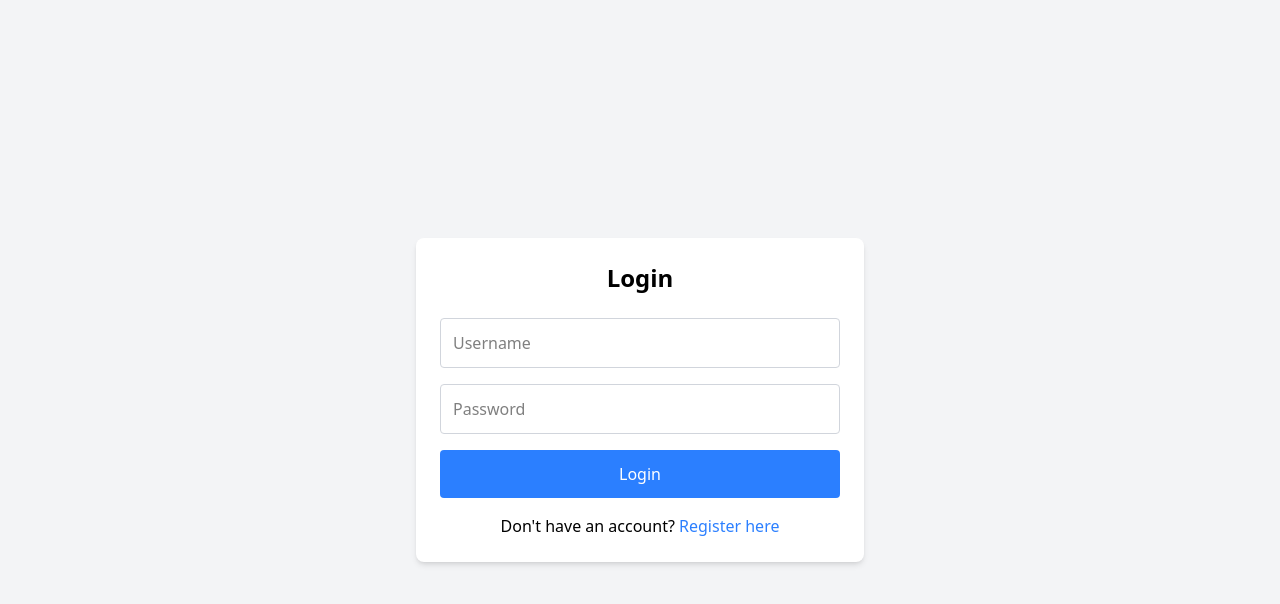
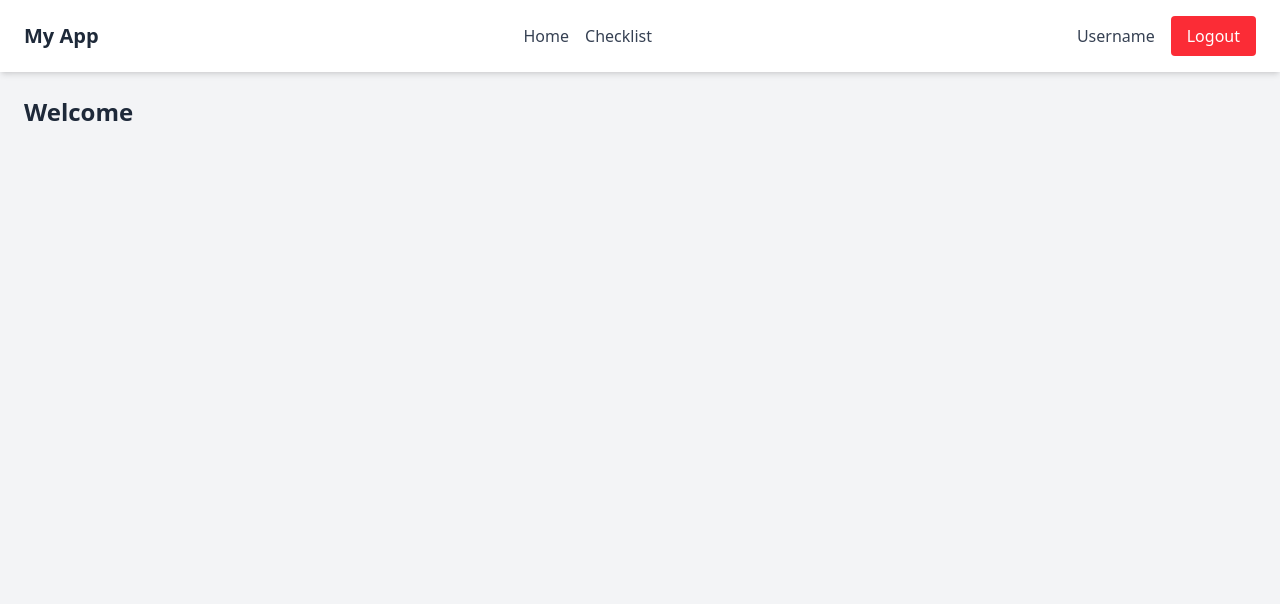
Before and after one commit to mikov144/cn_checklist, a React (Vite) app in the folder frontend/: page / in a window 1280 px wide. Before the commit this address led to /login. Shown: the top 604 px of the page. Built offline with nearby package versions, Linux system fonts and the light colour scheme; no server answers.

Commit message:
Added a header component

```diff
--- a/frontend/src/App.tsx
+++ b/frontend/src/App.tsx
@@ -6,6 +6,7 @@ import Register from "./pages/Register"
 import Home from "./pages/Home"
 import NotFound from "./pages/NotFound"
 import ProtectedRoute from "./components/ProtectedRoute"
+import Checklist from "./pages/Checklist"
 
 function Logout() {
   localStorage.clear()
@@ -21,17 +22,11 @@ function App() {
   return (
     <BrowserRouter>
       <Routes>
-        <Route
-          path="/"
-          element={
-            <ProtectedRoute>
-              <Home />
-            </ProtectedRoute>
-          }
-        />
+        <Route path="/" element={<Home />}/>
         <Route path="/login" element={<Login />} />
         <Route path="/logout" element={<Logout />} />
         <Route path="/register" element={<RegisterAndLogout />} />
+        <Route path="/checklist" element={<ProtectedRoute><Checklist /></ProtectedRoute>} />
         <Route path="*" element={<NotFound />}></Route>
       </Routes>
     </BrowserRouter>
--- /dev/null
+++ b/frontend/src/components/Header.tsx
@@ -0,0 +1,42 @@
+// src/components/Header.tsx
+
+import { Link, useNavigate } from "react-router-dom";
+
+function Header() {
+  const navigate = useNavigate();
+
+  const handleLogout = () => {
+    localStorage.clear();
+    navigate("/login");
+  };
+
+  return (
+    <header className="bg-white shadow-md py-4 px-6 flex items-center justify-between">
+      {/* Title on the left */}
+      <div className="text-xl font-bold text-gray-800">My App</div>
+
+      {/* Navigation panel in the middle */}
+      <nav className="flex space-x-4">
+        <Link to="/" className="text-gray-700 hover:text-blue-500">
+          Home
+        </Link>
+        <Link to="/checklist" className="text-gray-700 hover:text-blue-500">
+          Checklist
+        </Link>
+      </nav>
+
+      {/* User name and logout button on the right */}
+      <div className="flex items-center space-x-4">
+        <span className="text-gray-700">Username</span>
+        <button
+          onClick={handleLogout}
+          className="bg-red-500 text-white py-2 px-4 rounded hover:bg-red-700 focus:outline-none focus:ring-2 focus:ring-red-500"
+        >
+          Logout
+        </button>
+      </div>
+    </header>
+  );
+}
+
+export default Header;
--- /dev/null
+++ b/frontend/src/pages/Checklist.tsx
@@ -0,0 +1,92 @@
+// src/pages/Checklist.tsx
+
+import { useState, useEffect } from "react";
+import api from "../api";
+import Note, { NoteProps } from "../components/Note";
+import Header from "../components/Header";
+
+function Checklist() {
+  const [notes, setNotes] = useState<NoteProps[]>([]);
+  const [content, setContent] = useState("");
+  const [title, setTitle] = useState("");
+
+  useEffect(() => {
+    getNotes();
+  }, []);
+
+  const getNotes = () => {
+    api
+      .get("/api/notes/")
+      .then((res) => res.data)
+      .then((data) => {
+        setNotes(data);
+        console.log(data);
+      })
+      .catch((err) => alert(err));
+  };
+
+  const deleteNote = (id: number) => {
+    api
+      .delete(`/api/notes/delete/${id}/`)
+      .then((res) => {
+        if (res.status === 204) console.log("Note deleted!");
+        else alert("Failed to delete note.");
+        getNotes();
+      })
+      .catch((error) => alert(error));
+  };
+
+  const createNote = (e: React.SyntheticEvent) => {
+    e.preventDefault();
+    api
+      .post("/api/notes/", { content, title })
+      .then((res) => {
+        if (res.status === 201) console.log("Note created!");
+        else alert("Failed to make note.");
+        getNotes();
+      })
+      .catch((err) => alert(err));
+  };
+
+  return (
+    <div className="font-sans min-h-screen bg-gray-100">
+      <Header />
+      <div className="p-6">
+        <div className="notes-section mb-8">
+          <h2 className="text-gray-800 text-2xl">Notes</h2>
+          {notes.map((note) => (
+            <Note note={note} onDelete={deleteNote} key={note.id} />
+          ))}
+        </div>
+        <h2 className="text-gray-800 text-2xl mb-5">Create a Note</h2>
+        <form onSubmit={createNote} className="bg-white p-5 rounded-lg shadow max-w-md mx-auto">
+          <label htmlFor="title" className="font-bold mt-2">Title:</label>
+          <br />
+          <input
+            type="text"
+            id="title"
+            name="title"
+            required
+            onChange={(e) => setTitle(e.target.value)}
+            value={title}
+            className="w-full p-2 my-2 border border-gray-300 rounded"
+          />
+          <label htmlFor="content" className="font-bold mt-2">Content:</label>
+          <br />
+          <textarea
+            id="content"
+            name="content"
+            required
+            value={content}
+            onChange={(e) => setContent(e.target.value)}
+            className="w-full p-2 my-2 border border-gray-300 rounded"
+          ></textarea>
+          <br />
+          <input type="submit" value="Submit" className="bg-blue-500 text-white p-2 rounded cursor-pointer hover:bg-blue-700" />
+        </form>
+      </div>
+    </div>
+  );
+}
+
+export default Checklist;
--- a/frontend/src/pages/Home.tsx
+++ b/frontend/src/pages/Home.tsx
@@ -1,99 +1,14 @@
 // src/pages/Home.tsx
 
-import { useState, useEffect } from "react";
-import { useNavigate } from "react-router-dom";
-import api from "../api";
-import Note, { NoteProps } from "../components/Note";
+import Header from "../components/Header";
 
 function Home() {
-  const [notes, setNotes] = useState<NoteProps[]>([]);
-  const [content, setContent] = useState("");
-  const [title, setTitle] = useState("");
-  const navigate = useNavigate();
-
-  useEffect(() => {
-    getNotes();
-  }, []);
-
-  const getNotes = () => {
-    api
-      .get("/api/notes/")
-      .then((res) => res.data)
-      .then((data) => {
-        setNotes(data);
-        console.log(data);
-      })
-      .catch((err) => alert(err));
-  };
-
-  const deleteNote = (id: number) => {
-    api
-      .delete(`/api/notes/delete/${id}/`)
-      .then((res) => {
-        if (res.status === 204) console.log("Note deleted!");
-        else alert("Failed to delete note.");
-        getNotes();
-      })
-      .catch((error) => alert(error));
-  };
-
-  const createNote = (e: React.SyntheticEvent) => {
-    e.preventDefault();
-    api
-      .post("/api/notes/", { content, title })
-      .then((res) => {
-        if (res.status === 201) console.log("Note created!");
-        else alert("Failed to make note.");
-        getNotes();
-      })
-      .catch((err) => alert(err));
-  };
-
-  const handleLogout = () => {
-    localStorage.clear();
-    navigate("/login");
-  };
-
   return (
-    <div className="font-sans min-h-screen bg-gray-100 relative">
-      <button
-        onClick={handleLogout}
-        className="absolute top-4 right-4 bg-red-500 text-white py-2 px-4 rounded hover:bg-red-700 focus:outline-none focus:ring-2 focus:ring-red-500"
-      >
-        Logout
-      </button>
-      <div className="notes-section mb-8">
-        <h2 className="text-gray-800 text-2xl">Notes</h2>
-        {notes.map((note) => (
-          <Note note={note} onDelete={deleteNote} key={note.id} />
-        ))}
+    <div className="font-sans min-h-screen bg-gray-100">
+      <Header />
+      <div className="p-6">
+        <h2 className="text-2xl font-bold text-gray-800">Welcome</h2>
       </div>
-      <h2 className="text-gray-800 text-2xl mb-5">Create a Note</h2>
-      <form onSubmit={createNote} className="bg-white p-5 rounded-lg shadow max-w-md mx-auto">
-        <label htmlFor="title" className="font-bold mt-2">Title:</label>
-        <br />
-        <input
-          type="text"
-          id="title"
-          name="title"
-          required
-          onChange={(e) => setTitle(e.target.value)}
-          value={title}
-          className="w-full p-2 my-2 border border-gray-300 rounded"
-        />
-        <label htmlFor="content" className="font-bold mt-2">Content:</label>
-        <br />
-        <textarea
-          id="content"
-          name="content"
-          required
-          value={content}
-          onChange={(e) => setContent(e.target.value)}
-          className="w-full p-2 my-2 border border-gray-300 rounded"
-        ></textarea>
-        <br />
-        <input type="submit" value="Submit" className="bg-blue-500 text-white p-2 rounded cursor-pointer hover:bg-blue-700" />
-      </form>
     </div>
   );
 }
```
